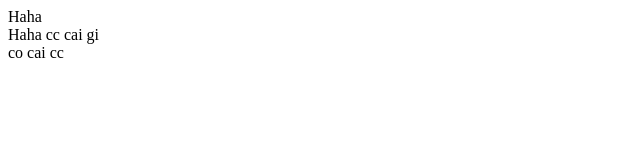
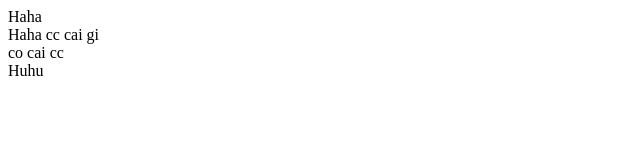
Before and after one commit to notVinh/testthuxemsao, a plain HTML site: page hihi.html in a window 1280 px wide. Shown: the full height of the page, 0-640 px from the left. Drawn offline with Linux system fonts and the light colour scheme.

Commit message:
them huhu

```diff
--- a/hihi.html
+++ b/hihi.html
@@ -10,5 +10,6 @@
     <div>Haha</div>
     <div>Haha cc cai gi</div>
     <div>co cai cc</div>
+    <div>Huhu</div>
   </body>
 </html>
```
